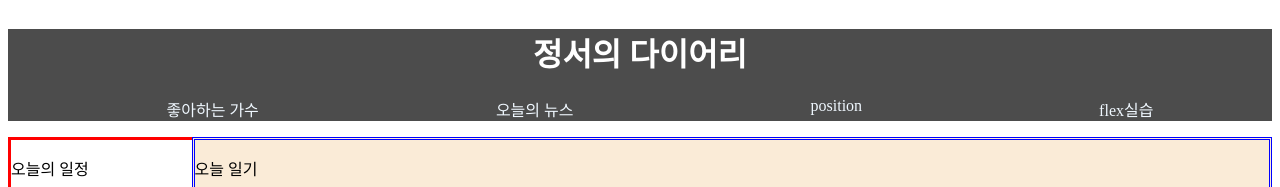
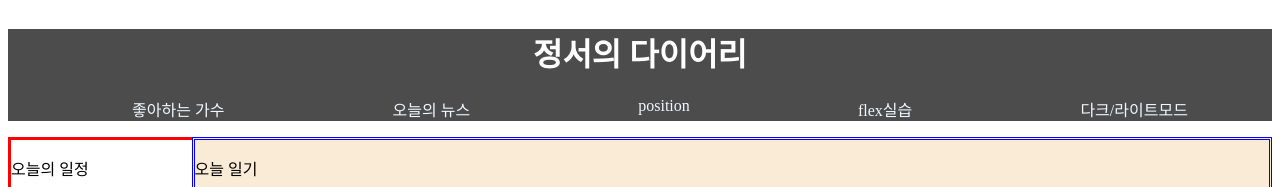
Before and after one commit to memoriz2/ormi2, a plain HTML site: page index.html in a window 1280 px wide. Shown: the top 187 px of the page. Drawn offline with Linux system fonts and the light colour scheme.

Commit message:
다크/라이트모드 추가

```diff
--- a/index.html
+++ b/index.html
@@ -15,6 +15,7 @@
                 <li><a href="20250424/과제" target="_blank">오늘의 뉴스</a></li>
                 <li><a href="20250425/과제" target="_blank">position</a></li>
                 <li><a href="20250429/실습" target="_blank">flex실습</a></li>
+                <li><a href="20250430" target="_blank">다크/라이트모드</a></li>
             </ul>
         </nav>
     </header>
```
